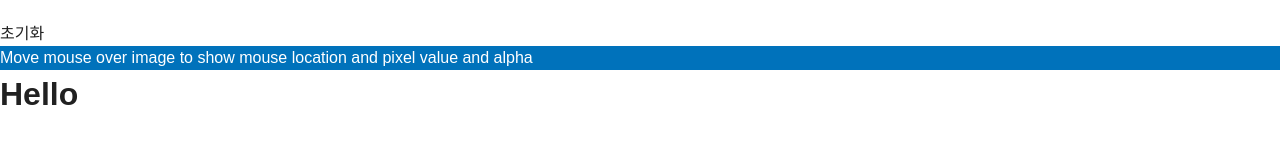
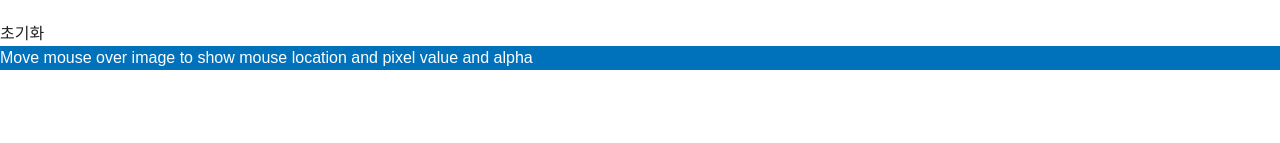
Before and after one commit to NaverAiBurningDay2020/fourleafclova, a Vue app in the folder FRONT/front/: page /camera in a window 1280 px wide. Shown: the part 221-364 px from the top of the page. Built offline with nearby package versions, Linux system fonts and the light colour scheme; a small style sheet from the web is missing; the HTML template or start-up script is replaced by a standard one.

Commit message:
changeURL

```diff
--- a/FRONT/front/src/App.vue
+++ b/FRONT/front/src/App.vue
@@ -1,6 +1,5 @@
 <template>
   <v-app>
-    <ClickPosition />
     <v-content>
       <router-view />
     </v-content>
@@ -9,12 +8,10 @@
 
 <script>
 import router from "./router";
-import ClickPosition from "../src/components/ClickPosition";
 export default {
   name: "App",
   router,
   components: {
-    ClickPosition
   },
   data() {
     return {
--- a/FRONT/front/src/views/WebCamPage.vue
+++ b/FRONT/front/src/views/WebCamPage.vue
@@ -1,10 +1,15 @@
 <template>
-    <h1>Hello</h1>
+    <ClickPosition />
 </template>
 
 <script>
+import ClickPosition from "../components/ClickPosition"
+
 export default {
-
+    name: "WebCamPage",
+    components: {
+        ClickPosition
+    }
 }
 </script>
 
```
